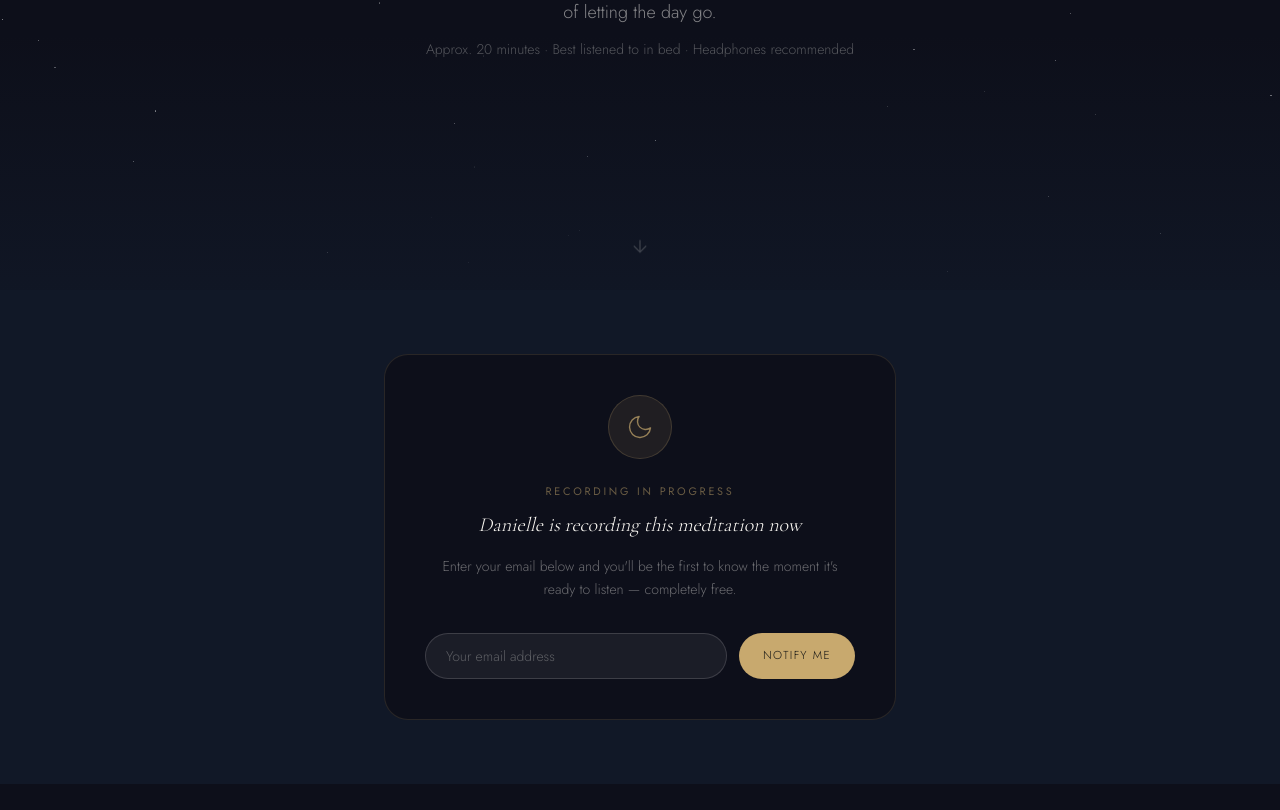
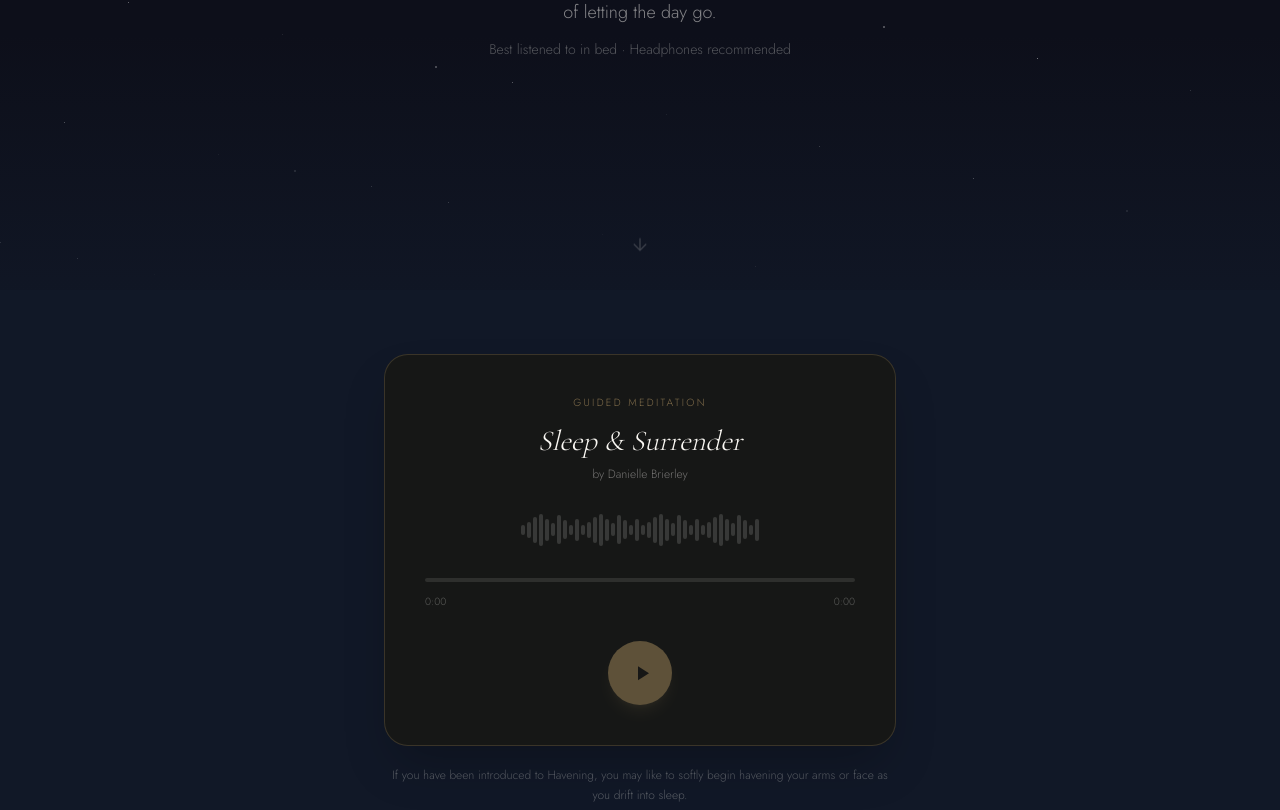
Before and after one commit to Harmonizedtherapies/-harmonized-therapies, a Next.js app: page /meditation/sleep in a window 1280 px wide. Shown: the part 510-1320 px from the top of the page. Built offline with nearby package versions, Linux system fonts and the light colour scheme.

Commit message:
Launch Sleep & Surrender meditation
- Add sleep-and-surrender.m4a audio file
- Replace coming-soon page with live MeditationPlayer
- Mark Sleep & Surrender as available in meditations library

Co-Authored-By: Claude Sonnet 4.6 <noreply@anthropic.com>

```diff
--- a/src/app/meditation/sleep/page.tsx
+++ b/src/app/meditation/sleep/page.tsx
@@ -1,10 +1,14 @@
-'use client'
-
-import { useState } from 'react'
 import Link from 'next/link'
+import type { Metadata } from 'next'
+import MeditationPlayer from '@/components/MeditationPlayer'
 import FadeIn from '@/components/FadeIn'
 import FloatingOrbs from '@/components/FloatingOrbs'
-import { supabase } from '@/lib/supabase'
+
+export const metadata: Metadata = {
+  title: 'Sleep & Surrender — Guided Meditation',
+  description:
+    'A free guided sleep meditation by Danielle Brierley of Harmonized Therapies. A gentle journey into deep rest for anyone whose nervous system has forgotten how to let go.',
+}
 
 const sections = [
   {
@@ -34,18 +38,6 @@ const sections = [
 ]
 
 export default function SleepMeditationPage() {
-  const [email, setEmail] = useState('')
-  const [status, setStatus] = useState<'idle' | 'sending' | 'done'>('idle')
-
-  async function handleNotify(e: React.FormEvent) {
-    e.preventDefault()
-    setStatus('sending')
-    await supabase
-      .from('newsletter_signups')
-      .insert([{ email, source: 'sleep-meditation-launch' }])
-    setStatus('done')
-  }
-
   return (
     <>
       {/* ─── HERO ─── */}
@@ -57,24 +49,22 @@ export default function SleepMeditationPage() {
               key={i}
               className="absolute rounded-full bg-white"
               style={{
-                width: Math.random() > 0.85 ? '2px' : '1px',
-                height: Math.random() > 0.85 ? '2px' : '1px',
-                top: `${Math.random() * 100}%`,
-                left: `${Math.random() * 100}%`,
-                opacity: Math.random() * 0.6 + 0.1,
+                width: i % 7 === 0 ? '2px' : '1px',
+                height: i % 7 === 0 ? '2px' : '1px',
+                top: `${(i * 37 + 13) % 100}%`,
+                left: `${(i * 61 + 7) % 100}%`,
+                opacity: ((i % 5) + 1) * 0.12,
               }}
             />
           ))}
-          {/* Soft moon glow */}
           <div className="absolute top-16 right-24 w-40 h-40 rounded-full bg-gold/10 blur-3xl" />
           <div className="absolute top-16 right-24 w-20 h-20 rounded-full bg-gold/15 blur-xl" />
-          {/* Deep aurora */}
           <div className="absolute bottom-0 left-0 right-0 h-64 bg-gradient-to-t from-[#111827]/80 to-transparent" />
         </div>
 
         <div className="relative max-w-3xl mx-auto px-6 lg:px-10 pt-36 pb-24 text-center w-full">
           <p className="text-[0.68rem] tracking-[0.3em] uppercase text-gold/50 mb-6 font-[400]">
-            Guided Meditation · Coming Soon
+            Free Guided Meditation · Approx. 21 minutes
           </p>
           <h1 className="font-display text-[clamp(2.8rem,7vw,5.5rem)] font-light text-cream italic leading-tight mb-5">
             Sleep &amp; Surrender
@@ -85,7 +75,7 @@ export default function SleepMeditationPage() {
             and the gentle art of letting the day go.
           </p>
           <p className="text-cream/30 text-sm">
-            Approx. 20 minutes · Best listened to in bed · Headphones recommended
+            Best listened to in bed · Headphones recommended
           </p>
         </div>
 
@@ -96,52 +86,17 @@ export default function SleepMeditationPage() {
         </div>
       </section>
 
-      {/* ─── COMING SOON PLAYER ─── */}
+      {/* ─── PLAYER ─── */}
       <section className="bg-[#111827] py-16 px-6 lg:px-10">
         <FadeIn className="max-w-lg mx-auto">
-          <div className="rounded-3xl border border-gold/15 bg-[#0d0f1a] p-10 text-center">
-            {/* Moon icon */}
-            <div className="w-16 h-16 rounded-full bg-gold/10 border border-gold/20 flex items-center justify-center mx-auto mb-6">
-              <svg className="w-7 h-7 text-gold/70" viewBox="0 0 24 24" fill="none" stroke="currentColor" strokeWidth="1.2">
-                <path strokeLinecap="round" strokeLinejoin="round" d="M21 12.79A9 9 0 1111.21 3a7 7 0 009.79 9.79z" />
-              </svg>
-            </div>
-            <p className="text-[0.68rem] tracking-[0.25em] uppercase text-gold/50 mb-3 font-[400]">
-              Recording in progress
-            </p>
-            <h2 className="font-display text-xl font-light text-cream italic mb-4">
-              Danielle is recording this meditation now
-            </h2>
-            <p className="text-cream/40 text-sm leading-relaxed mb-8">
-              Enter your email below and you&apos;ll be the first to know the moment it&apos;s ready
-              to listen — completely free.
-            </p>
-
-            {status === 'done' ? (
-              <div className="text-center">
-                <p className="font-display text-lg italic text-cream/80 mb-2">You&apos;re on the list.</p>
-                <p className="text-cream/40 text-sm">Danielle will reach out the moment it&apos;s live.</p>
-              </div>
-            ) : (
-              <form onSubmit={handleNotify} className="flex flex-col sm:flex-row gap-3">
-                <input
-                  type="email"
-                  value={email}
-                  onChange={e => setEmail(e.target.value)}
-                  placeholder="Your email address"
-                  required
-                  className="flex-1 bg-white/6 border border-cream/15 rounded-full px-5 py-3 text-sm text-cream placeholder-cream/30 outline-none focus:border-gold/40 transition-colors"
-                />
-                <button
-                  type="submit"
-                  disabled={status === 'sending'}
-                  className="bg-gold text-charcoal text-[0.72rem] tracking-[0.12em] uppercase px-6 py-3 rounded-full hover:bg-gold/80 transition-colors whitespace-nowrap disabled:opacity-60"
-                >
-                  {status === 'sending' ? 'One moment...' : 'Notify Me'}
-                </button>
-              </form>
-            )}
-          </div>
+          <MeditationPlayer
+            src="/audio/sleep-and-surrender.m4a"
+            title="Sleep & Surrender"
+          />
+          <p className="text-center text-cream/30 text-xs mt-5 leading-relaxed">
+            If you have been introduced to Havening, you may like to softly begin
+            havening your arms or face as you drift into sleep.
+          </p>
         </FadeIn>
       </section>
 
@@ -190,7 +145,7 @@ export default function SleepMeditationPage() {
       <section className="bg-[#0d0f1a] py-16 px-6 lg:px-10 border-t border-white/5">
         <FadeIn className="max-w-4xl mx-auto">
           <p className="text-[0.68rem] tracking-[0.22em] uppercase text-gold/40 mb-8 font-[400] text-center">
-            While you wait
+            Also in the library
           </p>
           <div className="grid sm:grid-cols-2 gap-4">
             <Link
--- a/src/app/meditations/page.tsx
+++ b/src/app/meditations/page.tsx
@@ -23,7 +23,7 @@ const meditations = [
     duration: '20 min',
     theme: 'Sleep · Nervous System · Surrender',
     num: '02',
-    status: 'recording' as const,
+    status: 'available' as const,
   },
   {
     slug: null,
```
Also changed, not shown: 1 other file (tests, documents, lock files or other folders).
